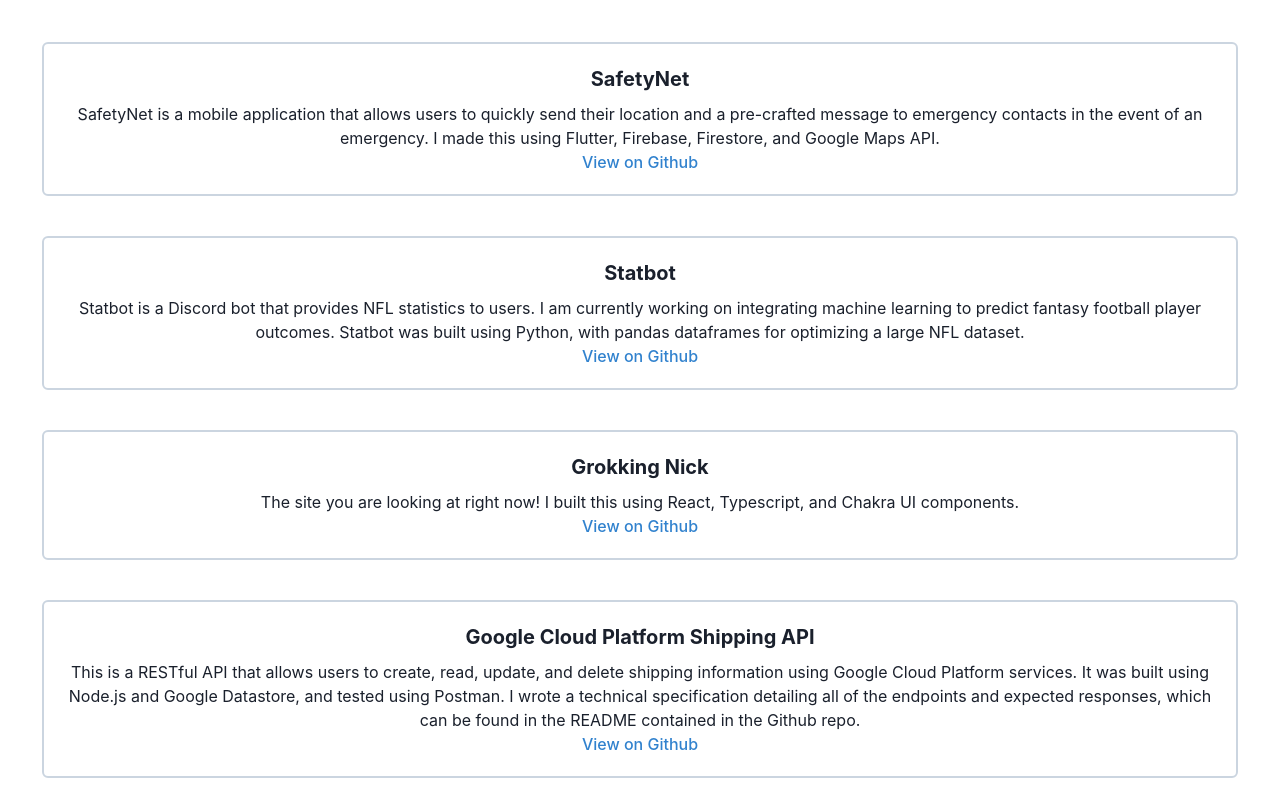
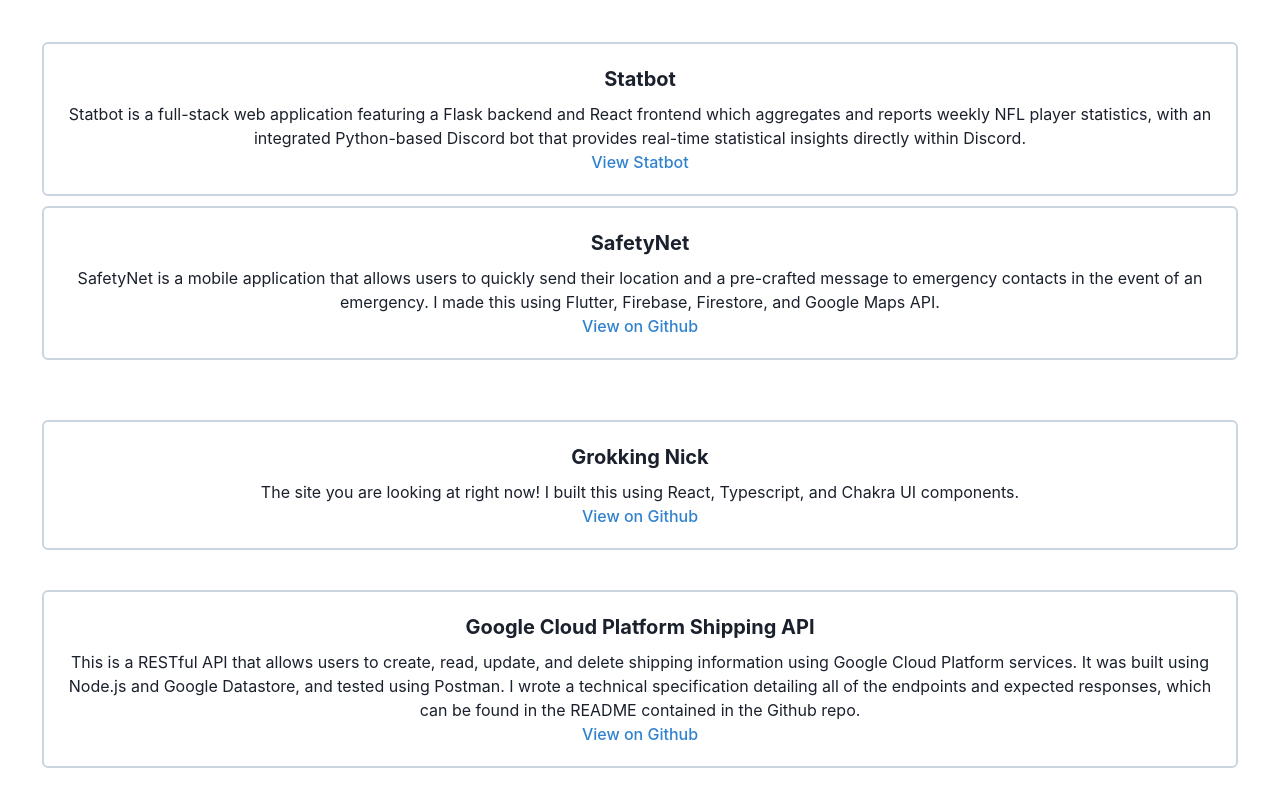
Before and after one commit to ledbetni/reactPortfolio, a React (Vite) app: page /projects in a window 1280 px wide. Shown: the top 800 px of the page. Built offline with nearby package versions, Linux system fonts and the light colour scheme.

Commit message:
Add new statbot fullstack app

```diff
--- a/src/components/projectCard.tsx
+++ b/src/components/projectCard.tsx
@@ -5,12 +5,14 @@
   title: string;
   description: string;
   githubLink?: string;
+  viewLink?: string;
 }
 
 const ProjectCard: React.FC<ProjectCardProps> = ({
   title,
   description,
   githubLink,
+  viewLink,
 }) => {
   return (
     <Box
@@ -37,6 +39,19 @@
           View on Github
         </Link>
       )}
+      {viewLink && (
+        <Link
+          href={viewLink}
+          target="_blank"
+          rel="noopener noreferrer"
+          mt="2"
+          color="blue.500"
+          _hover={{ textDecor: "underline" }}
+          ml={githubLink ? "10px" : "0"} // Add some margin if both links are present
+        >
+          View {title}
+        </Link>
+      )}
     </Box>
   );
 };
--- a/src/pages/projects.tsx
+++ b/src/pages/projects.tsx
@@ -5,16 +5,16 @@
   return (
     <div>
       <ProjectCard
+        title="Statbot"
+        description="Statbot is a full-stack web application featuring a Flask backend and React frontend which aggregates and reports weekly NFL player statistics, with an integrated Python-based Discord bot that provides real-time statistical insights directly within Discord."
+        viewLink="https://www.statbot.dev/"
+      />
+      <ProjectCard
         title="SafetyNet"
         description="SafetyNet is a mobile application that allows users to quickly send their location and a pre-crafted message to emergency contacts in the event of an emergency. I made this using Flutter, Firebase, Firestore, and Google Maps API."
         githubLink="https://github.com/ledbetni/SafetyNet"
       />
       <Box width="100%" height="20px" />
-      <ProjectCard
-        title="Statbot"
-        description="Statbot is a Discord bot that provides NFL statistics to users. I am currently working on integrating machine learning to predict fantasy football player outcomes. Statbot was built using Python, with pandas dataframes for optimizing a large NFL dataset."
-        githubLink="https://github.com/ledbetni/StatBot"
-      />
       <Box width="100%" height="20px" />
       <ProjectCard
         title="Grokking Nick"
```
